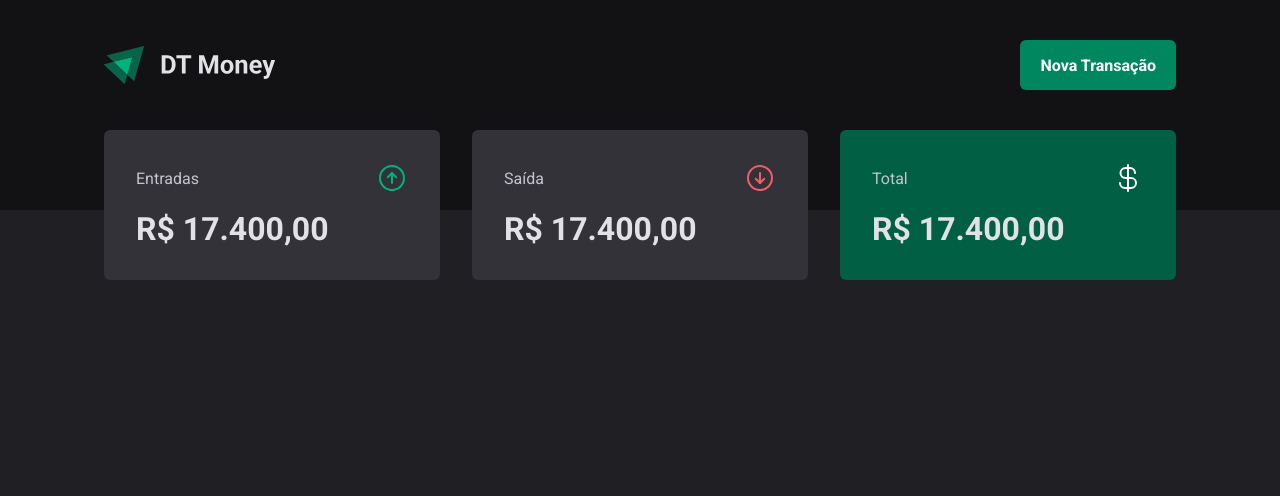
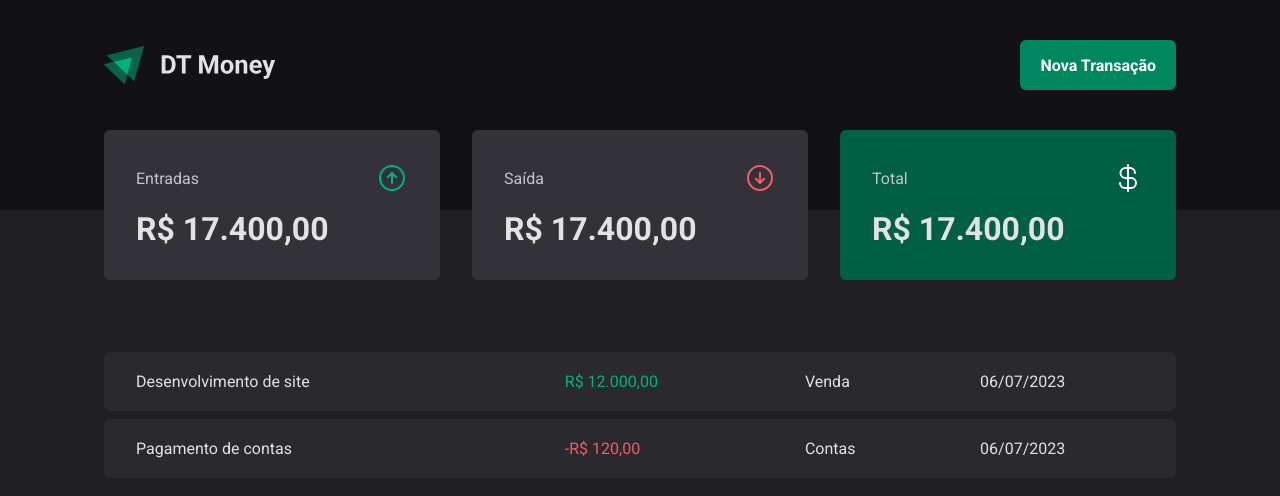
Before and after one commit to Baggio25/03-fundamentos-react-dt-money, a React (Vite) app: page / in a window 1280 px wide. Shown: the top 496 px of the page. Built offline with nearby package versions, Linux system fonts and the light colour scheme.

Commit message:
Trasaction Table Component

```diff
--- a/src/pages/Trasactions/index.tsx
+++ b/src/pages/Trasactions/index.tsx
@@ -1,11 +1,39 @@
 import { Header } from "../../components/Header";
 import { Summary } from "../../components/Summary";
+import {
+  PriceHighlight,
+  TransactionsContainer,
+  TransactionsTable,
+} from "./styles";
 
 export function Transactions() {
   return (
     <div>
       <Header />
       <Summary />
+
+      <TransactionsContainer>
+        <TransactionsTable>
+          <tbody>
+            <tr>
+              <td width="40%">Desenvolvimento de site</td>
+              <td>
+                <PriceHighlight variant="income">R$ 12.000,00</PriceHighlight>
+              </td>
+              <td>Venda</td>
+              <td>06/07/2023</td>
+            </tr>
+            <tr>
+              <td width="40%">Pagamento de contas</td>
+              <td>
+                <PriceHighlight variant="outcome">-R$ 120,00</PriceHighlight>
+              </td>
+              <td>Contas</td>
+              <td>06/07/2023</td>
+            </tr>
+          </tbody>
+        </TransactionsTable>
+      </TransactionsContainer>
     </div>
-  )
+  );
 }
--- a/src/pages/Trasactions/styles.ts
+++ b/src/pages/Trasactions/styles.ts
@@ -0,0 +1,41 @@
+import { styled } from "styled-components";
+
+export const TransactionsContainer = styled.main`
+  width: 100%;
+  max-width: 1120px;
+  margin: 4rem auto 0;
+  padding: 0 1.5rem;
+`;
+
+export const TransactionsTable = styled.table`
+  width: 100%;
+  border-collapse: separate;
+  border-spacing: 0 0.5rem;
+  margin-top: 1.5rem;
+
+  td {
+    padding: 1.25rem 2rem;
+    background: ${(props) => props.theme["gray-700"]};
+
+    &:first-child {
+      border-top-left-radius: 6px;
+      border-bottom-left-radius: 6px;
+    }
+
+    &:last-child {
+      border-top-right-radius: 6px;
+      border-bottom-right-radius: 6px;
+    }
+  }
+`;
+
+interface PriceHighlightProps {
+  variant: "income" | "outcome";
+}
+
+export const PriceHighlight = styled.span<PriceHighlightProps>`
+  color: ${(props) =>
+    props.variant === "income"
+      ? props.theme["green-300"]
+      : props.theme["red-300"]};
+`;
```
